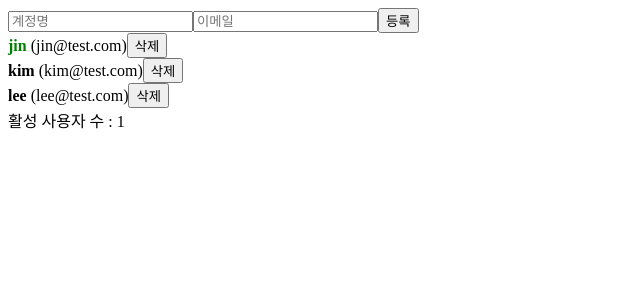
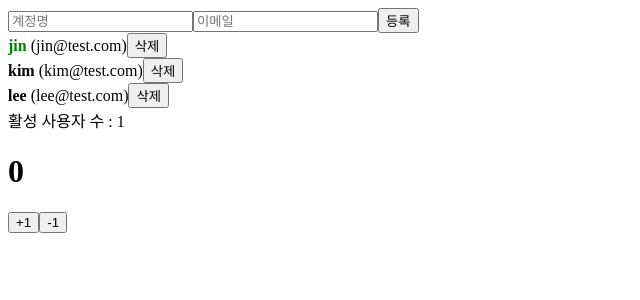
Before and after one commit to jinsk9268/react-hook-context-api, a React (Create React App) app: page / in a window 1280 px wide. Shown: the top 300 px of the page, without its empty margins (0-640 px from the left). Built offline with nearby package versions, Linux system fonts and the light colour scheme.

Commit message:
ADD useReducer 사용 전

```diff
--- a/src/practice-2/App.js
+++ b/src/practice-2/App.js
@@ -1,6 +1,7 @@
 import React, { useState, useRef, useMemo, useCallback } from 'react';
 import UserList from './UserList';
 import CreateUser from './CreateUser';
+import Counter from './Counter';
 
 // useMemo를 사용한 연산값 재사용
 const countActiveUsers = users => {
@@ -18,16 +19,14 @@
   const { username, email } = inputs;
 
   // 최적화를 위한 useCallback
-  const onChange = useCallback(
-    e => {
+  // 함수형 업데이트
+  const onChange = useCallback(e => {
     const { name, value } = e.target;
-      setInputs({
+    setInputs(inputs => ({
       ...inputs,
       [name]: value
-      });
-    },
-    [inputs]
-  );
+    }));
+  }, []);
 
   // users도 useState를 사용하여 컴포넌트의 상태로서 관리하기
   const [users, setUsers] = useState([
@@ -57,6 +56,7 @@
   const nextId = useRef(4);
 
   // 최적화를 위한 useCallback
+  // 함수형 업데이트
   const onCreate = useCallback(() => {
     // 배열에 항목을 추가하는 로직
     // 배열에 변화를 줄 때도 객체와 마찬가지로 불변성을 유지해야 한다
@@ -72,7 +72,7 @@
     // 1. spread 연산자 사용
     // setUsers([...users, user]);
     // 2. concat 함수 사용
-    setUsers(users.concat(user));
+    setUsers(users => users.concat(user));
 
     setInputs({
       username: '',
@@ -80,7 +80,7 @@
     });
 
     nextId.current += 1;
-  }, [email, username, users]);
+  }, [email, username]);
 
   // 배열의 항목 제거
   // 배열의 항목을 제거할때도 불변성을 유지해야 한다
@@ -89,30 +89,26 @@
   // filter 함수는 배열에서 특정 조건을 만족하는 원소들만 추출하여 새로운 배열을 만든다
   // 최적화를 위한 useCallback
   // 리렌더링을 막기위해 함수형 업데이트
-  const onRemove = useCallback(
-    id => {
+  const onRemove = useCallback(id => {
     // user.id 가 파라미터, 일치하지 않는 원소만 추출해서 새로운 배열을 만듬
     // 삭제니까 일치하는 것은 제외되고 배열이 만들어 진다
-      setUsers(users.filter(user => user.id !== id));
-    },
-    [users]
-  );
+    setUsers(users => users.filter(user => user.id !== id));
+  }, []);
 
   // 배열의 항목 수정
   // 배열의 불변성을 유지하면서 배열을 업데이트 할 때 map 함수를 사용
   // user.id 가 id와 같으면 active를 반전시킨 상태로 새로운 배열을 반환하고
   // 아니면 기존 상태를 반환한다
   // 최적화를 위한 useCallback
-  const onToggle = useCallback(
-    id => {
-      setUsers(
+  // 리렌더링을 막기위해 함수형 업데이트
+  const onToggle = useCallback(id => {
+    console.log('토글');
+    setUsers(users =>
       users.map(user =>
         user.id === id ? { ...user, active: !user.active } : user
       )
     );
-    },
-    [users]
-  );
+  }, []);
 
   // useMemo를 사용하여 연산한 값 재사용하기
   const count = useMemo(() => countActiveUsers(users), [users]);
@@ -127,6 +123,7 @@
       />
       <UserList users={users} onRemove={onRemove} onToggle={onToggle} />
       <div>활성 사용자 수 : {count}</div>
+      <Counter />
     </>
   );
 };
@@ -197,3 +194,30 @@
 //   },
 //   [users]
 // );
+// User중 하나라도 수정하면 모든 User들이 리렌더링되고 CreateUser도 리렌더링 된다
+// 왜그럴까?? 간단하다
+// users 배열이 바뀔때마다 onCreate도 새로 만들어지고,
+// onToggle, onRemove도 새로 만들어지기 때문에 렌더링 된다
+// deps에 users가 들어있기 때문에 배열이 바뀔때마다 함수가 새로 만들어지는건 당연하다
+// 이걸 최적화 하고 싶으면?
+// deps에서 users를 지우고, 함수들에서 현재 useState로 관리하는 users를 참조하지 않게 하는것이다
+// 그런데 무턱대고 지웠다간 업데이트가 안된다!!!!! (중요)
+// 실제 onRemove, onToggle 에서 상태가 변경시 기억하지 않기 때문이다
+// 그럴땐 함수형 업데이트를 사용하면 된다
+// 변경
+// const onRemove = useCallback(id => {
+//   setUsers(users => users.filter(user => user.id !== id));
+// }, []);
+// 함수형 업데이트를 하게되면 setUsers 에 등록하는 콜백함수의 파라미터에서
+// 최신 users를 참조할 수 있기 때문에 deps에 users를 넣지 않아도 된다
+// onChange의 경우 함수형 업데이트를 해도 영향은 가지 않는다
+
+// ---------------------------------------------------------------------------------
+
+// 리액트 렌더링 최적화를 위한
+// useCallback, useMemo, React.memo 는 컴포넌트의 성능을 실제로 개선할 수 있을 상황에서만 사용
+// onClick 으로 설정해준 함수들은
+// useCallback으로 재사용한다고해서 리렌더링을 막을 수 있는 것은 아니므로 굳이 그렇게할 필요 없다
+// 추가적으로 렌더링 최적화를 하지 않을 경우
+// 컴포넌트에 React.memo를 사용하는 것은 불필요한 props 비교한 하는것이기 때문에
+// 실제로 렌더링을 방지할 수 있는 상황이 있는 경우에만 사용
--- /dev/null
+++ b/src/practice-2/Counter.js
@@ -0,0 +1,77 @@
+import React, { useReducer } from 'react';
+
+function reducer(state, action) {
+  switch (action.type) {
+    case 'INCREMENT':
+      return state + 1;
+    case 'DECREMENT':
+      return state - 1;
+    default:
+      return state;
+  }
+}
+
+function Counter() {
+  const [number, dispatch] = useReducer(reducer, 0);
+
+  const onIncrease = () => {
+    dispatch({ type: 'INCREMENT' });
+  };
+
+  const onDecrease = () => {
+    dispatch({ type: 'DECREMENT' });
+  };
+
+  return (
+    <div>
+      <h1>{number}</h1>
+      <button onClick={onIncrease}>+1</button>
+      <button onClick={onDecrease}>-1</button>
+    </div>
+  );
+}
+
+export default Counter;
+
+// reducer은?
+// reducer는 현재 상태와 액션 객체를 파라미터로 받아와서 새로운 상태를 반환해주는 함수
+// function reducer(state, action) {
+//   // 새로운 상태를 만드는 로직
+//   // const nextState = ...
+//   return nextState;
+// }
+// reducer에서 반환하는 상태는 곧 컴포넌트가 지닐 새로운 상태가 된다
+// 여기서 action은 업데이트를 위한 정보를 가지고 있다
+// 주로 type 값을 지는 객체 형태로 사용하지만
+// 꼭 따라야 할 규칙은 따로 없다
+// 예시를 살펴보면
+// 카운터에 1을 더하는 액션
+// {
+//   type: 'INCREMENT'
+// }
+// // 카운터에 1을 빼는 액션
+// {
+//   type: 'DECREMENT'
+// }
+// // input 값을 바꾸는 액션
+// {
+//   type: 'CHANGE_INPUT',
+//   key: 'email',
+//   value: 'tester@react.com'
+// }
+// // 새 할 일을 등록하는 액션
+// {
+//   type: 'ADD_TODO',
+//   todo: {
+//     id: 1,
+//     text: 'useReducer 배우기',
+//     done: false,
+//   }
+// }
+// action  객체 형태는 자유다
+// useReducer의 사용법은
+// const [state, dispatch] = useReducer(reducer, initialState);
+// 여기서 state는 우리가 앞으로 컴포넌트에서 사용할 수 있는 상태를 가르키고
+// dispatch는 액션을 발생시키는 함수이다
+// dispatch 함수는 => dispatch({type: 'INCREMENT'}) 와 같이 사용한다
+// useReducer에 넣는 첫번째 파라미터는 reducer 함수이고 두번째 파라미터는 초기상태이다
```
Lines whose indentation alone changed are shown as unchanged.
